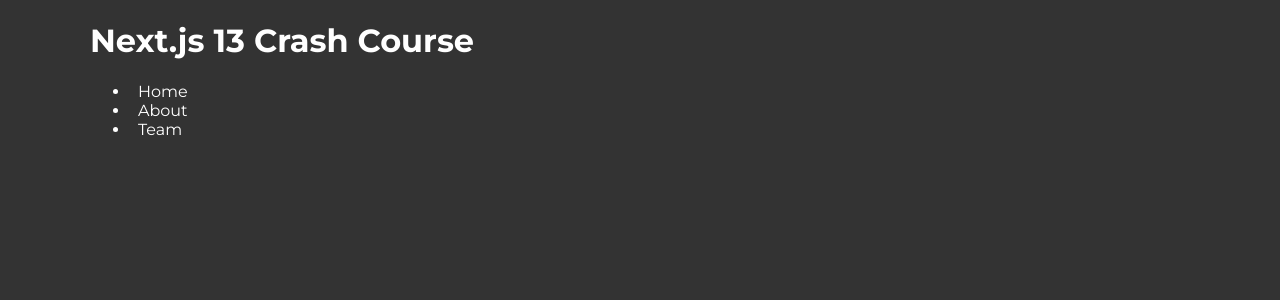
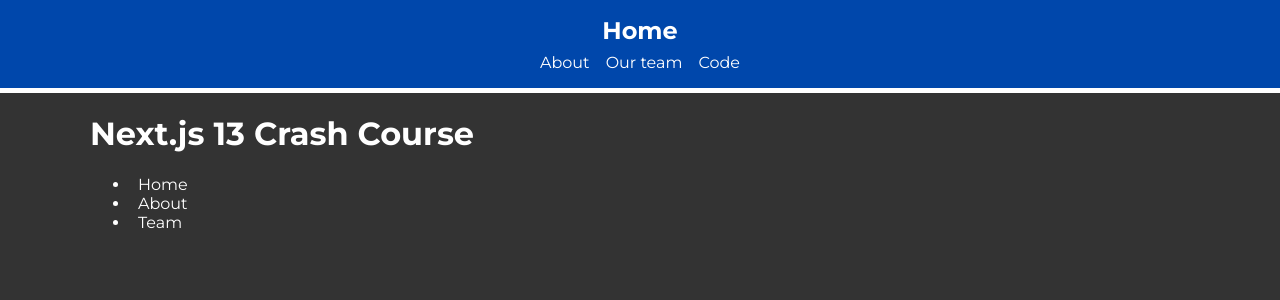
Before and after one commit to uxmoon/nextjs-13-demo, a Next.js app: page / in a window 1280 px wide. Shown: the top 300 px of the page. Built offline with nearby package versions, Linux system fonts and the light colour scheme.

Commit message:
Add header component

```diff
--- /dev/null
+++ b/app/components/Header.jsx
@@ -0,0 +1,20 @@
+import Link from 'next/link';
+
+const Header = () => {
+  return (
+    <header className='header'>
+      <div className='container'>
+        <div className='logo'>
+          <Link href='/'>Home</Link>
+        </div>
+        <div className='links'>
+          <Link href='/'>About</Link>
+          <Link href='/about'>Our team</Link>
+          <Link href='/code/repos'>Code</Link>
+        </div>
+      </div>
+    </header>
+  );
+};
+
+export default Header;
--- a/app/layout.jsx
+++ b/app/layout.jsx
@@ -1,8 +1,7 @@
 import { Montserrat } from 'next/font/google';
 import './globals.css';
-// import { Inter } from 'next/font/google';
+import Header from './components/Header';
 
-// const inter = Inter({ subsets: ['latin'] });
 const montserrat = Montserrat({
   weight: ['400', '700'],
   subsets: ['latin'],
@@ -17,6 +16,7 @@
   return (
     <html lang='en'>
       <body className={montserrat.className}>
+        <Header />
         <main className='container'>{children}</main>
       </body>
     </html>
```
